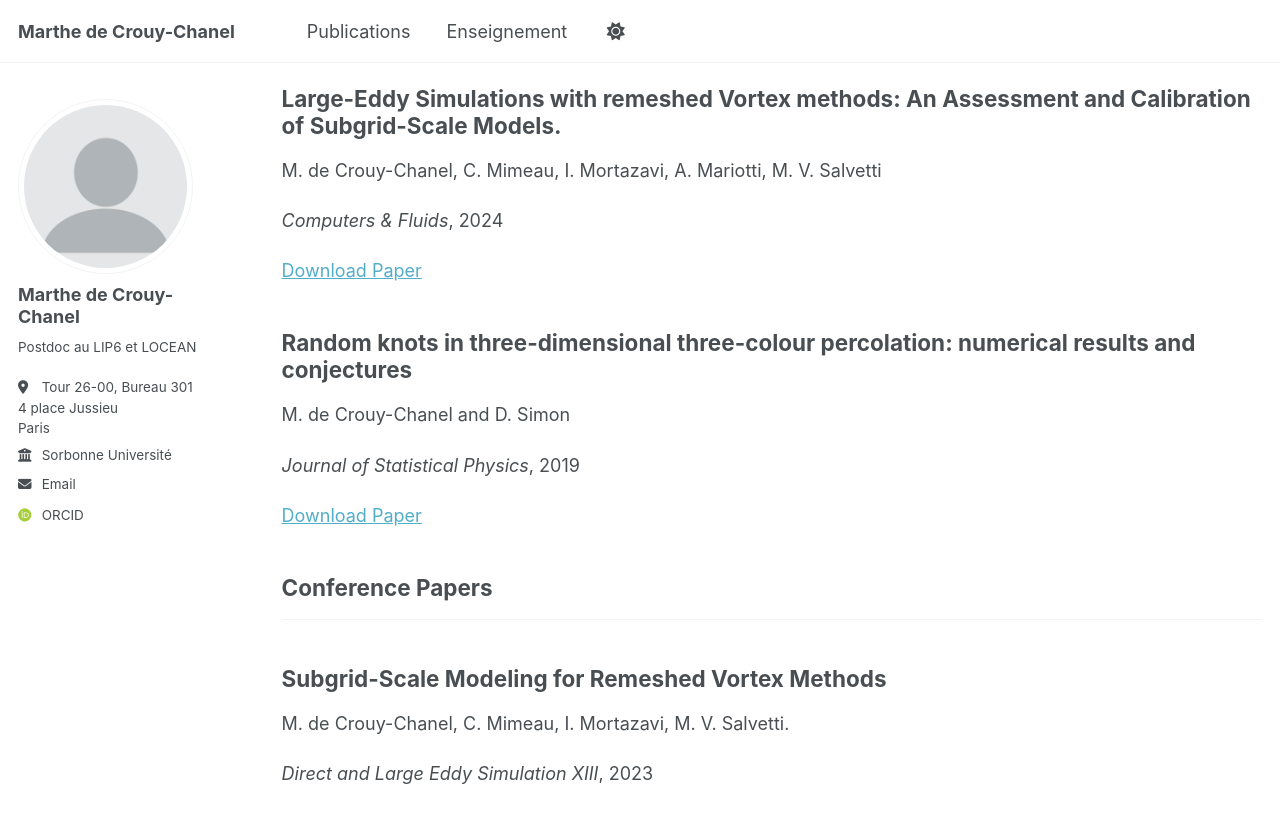
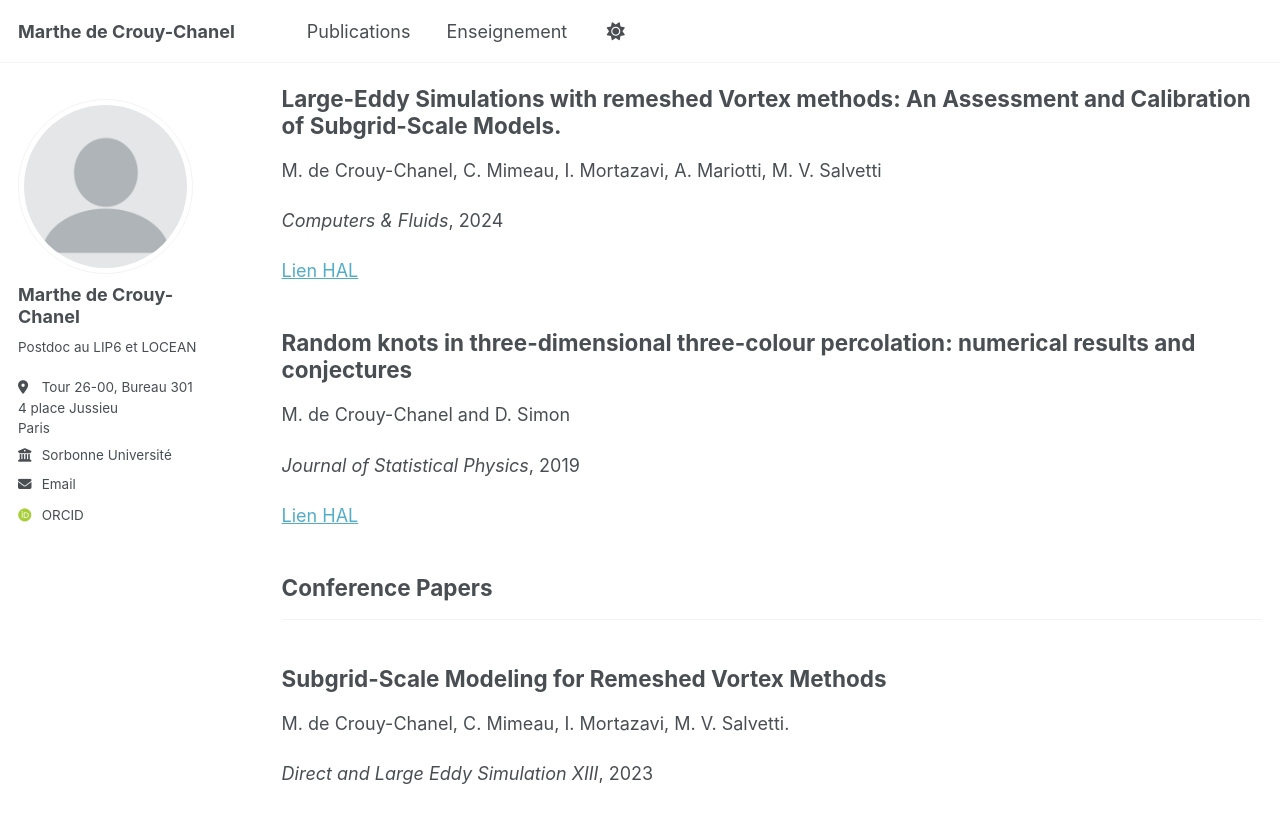
Before and after one commit to mdecrouy/mdecrouy.github.io, a Jekyll site: the page built from _pages/publications.html, in a window 1280 px wide and 900 px high, scrolled down 346 px. Shown: the top 823 px of the window. Built offline with Jekyll 4.4.1, drawn with Linux system fonts in a browser that asks for light colours; some web fonts are replaced.

Commit message:
Update archive-single.html

```diff
--- a/_includes/archive-single.html
+++ b/_includes/archive-single.html
@@ -57,13 +57,13 @@
     {% endif %}
 
     {% if post.citation and post.paperurl and post.slidesurl and post.bibtexurl %}
-      <p>Recommended citation: {{ post.citation }}<br /><a href="{{ post.paperurl }}">Download Paper</a> | <a href="{{ post.slidesurl }}">Download Slides</a> | <a href="{{ post.bibtexurl }}">Download Bibtex</a></p>
+      <p>Recommended citation: {{ post.citation }}<br /><a href="{{ post.paperurl }}">Lien HAL</a> | <a href="{{ post.slidesurl }}">Download Slides</a> | <a href="{{ post.bibtexurl }}">Download Bibtex</a></p>
     {% elsif post.citation and post.paperurl and post.slidesurl %}
-      <p>Recommended citation: {{ post.citation }}<br /><a href="{{ post.paperurl }}">Download Paper</a> | <a href="{{ post.slidesurl }}">Download Slides</a></p>
+      <p>Recommended citation: {{ post.citation }}<br /><a href="{{ post.paperurl }}">Lien HAL</a> | <a href="{{ post.slidesurl }}">Download Slides</a></p>
     {% elsif post.citation and post.paperurl and post.bibtexurl %}
-      <p>Recommended citation: {{ post.citation }}<br /><a href="{{ post.paperurl }}">Download Paper</a> | <a href="{{ post.bibtexurl }}">Download Bibtex</a></p>
+      <p>Recommended citation: {{ post.citation }}<br /><a href="{{ post.paperurl }}">Lien HAL</a> | <a href="{{ post.bibtexurl }}">Download Bibtex</a></p>
     {% elsif post.citation and post.paperurl %}
-      <p>Recommended citation: {{ post.citation }}<br /><a href="{{ post.paperurl }}">Download Paper</a></p>
+      <p>Recommended citation: {{ post.citation }}<br /><a href="{{ post.paperurl }}">Lien HAL</a></p>
     {% elsif post.citation and post.slidesurl and post.bibtexurl %}
       <p>Recommended citation: {{ post.citation }}<br /><a href="{{ post.slidesurl }}">Download Slides</a> | <a href="{{ post.bibtexurl}}">Download Bibtex</a></p>
     {% elsif post.citation and post.slidesurl %}
@@ -73,9 +73,9 @@
     {% elsif post.citation %}
       <p>Recommended citation: {{ post.citation }}</p>
     {% elsif post.paperurl and post.bibtexurl %}
-      <p><a href=" {{ post.paperurl }} ">Download Paper</a> | <a href="{{ post.bibtexurl }}">Download Bibtex</a></p>
+      <p><a href=" {{ post.paperurl }} ">Lien HAL</a> | <a href="{{ post.bibtexurl }}">Download Bibtex</a></p>
     {% elsif post.paperurl %}
-      <p><a href=" {{ post.paperurl }} ">Download Paper</a></p>
+      <p><a href=" {{ post.paperurl }} ">Lien HAL</a></p>
     {% elsif post.slidesurl and post.bibtexurl %}
       <p><a href="{{ post.slidesurl }}">Download Slides</a> | <a href="{{ post.bibtexurl }}">Download Bibtex</a></p>
     {% elsif post.slidesurl %}
```
